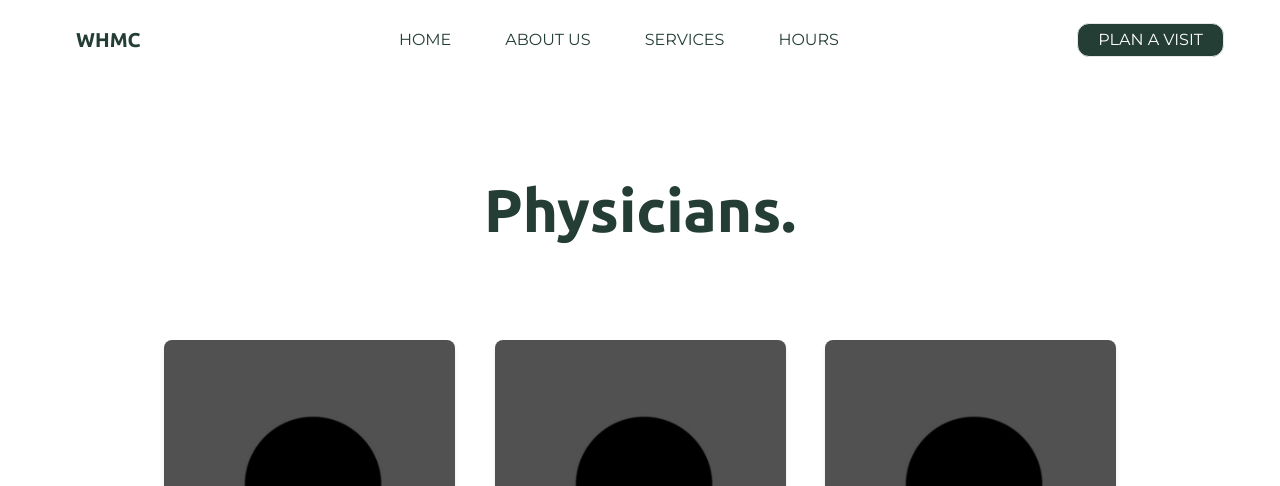
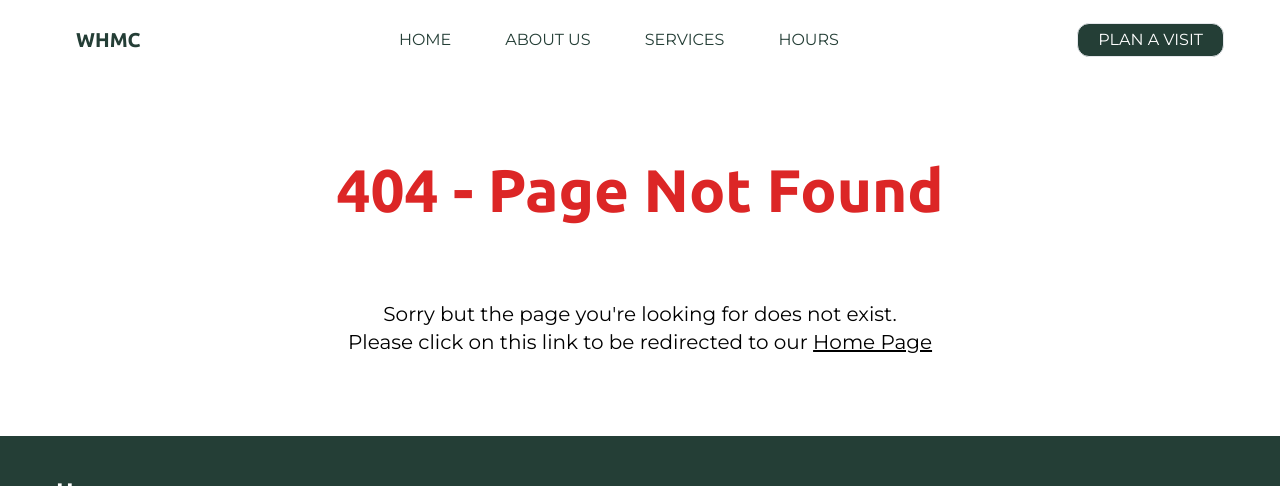
Before and after one commit to johanbphilip/whmc-website, a React (Vite) app: page /whmc-website/our-team in a window 1280 px wide. Shown: the top 486 px of the page. Built offline with nearby package versions, Linux system fonts and the light colour scheme.

Commit message:
fixed react router

```diff
--- a/package.json
+++ b/package.json
@@ -14,11 +14,12 @@
   "dependencies": {
     "@vis.gl/react-google-maps": "^1.3.0",
     "dotenv": "^16.4.5",
+    "netlify-cli": "^18.0.2",
     "node-fetch": "^3.3.2",
     "react": "^18.3.1",
     "react-dom": "^18.3.1",
     "react-icons": "^5.3.0",
-    "react-router-dom": "^6.27.0"
+    "react-router": "^7.1.3"
   },
   "devDependencies": {
     "@eslint/js": "^9.11.1",
--- a/src/App.jsx
+++ b/src/App.jsx
@@ -7,17 +7,28 @@ import { RootLayout } from './layout/RootLayout';
 import { NotFound } from './pages/NotFound';
 import { MissionTestimonial } from './pages/MissionTestimonial';
 
-import {
-  Route,
-  createBrowserRouter,
-  createRoutesFromElements,
-  RouterProvider,
-} from 'react-router-dom';
+import { BrowserRouter, Route, Router, Routes } from 'react-router';
 
 function App() {
-  const router = createBrowserRouter(
-    createRoutesFromElements(
-      <Route path="/" element={<RootLayout />}>
+  // const router = createBrowserRouter(
+  //   createRoutesFromElements(
+  //     <Route path="/" element={<RootLayout />}>
+  //       <Route index element={<Home />} />
+  //       <Route path="services" element={<Services />} />
+  //       <Route path="our-team" element={<Team />} />
+  //       <Route path="hours" element={<Hours />} />
+  //       <Route path="plan-a-visit" element={<PlanAVisit />} />
+  //       <Route path="mission-testimonials" element={<MissionTestimonial />} />
+  //       <Route path="*" element={<NotFound />} />
+  //     </Route>
+  //   ),
+  //   { basename: '/whmc-website' } // Set basename here in options
+  // );
+  console.log('App.jsx has been loaded');
+  return (
+    <BrowserRouter>
+      <Routes>
+        <Route element={<RootLayout />}>
           <Route index element={<Home />} />
           <Route path="services" element={<Services />} />
           <Route path="our-team" element={<Team />} />
@@ -26,11 +37,10 @@ function App() {
           <Route path="mission-testimonials" element={<MissionTestimonial />} />
           <Route path="*" element={<NotFound />} />
         </Route>
-    ),
-    { basename: '/whmc-website' } // Set basename here in options
+      </Routes>
+    </BrowserRouter>
   );
-  console.log('App.jsx has been loaded');
-  return <RouterProvider router={router} />;
+  // return <RouterProvider router={router} />;
 }
 
 export default App;
--- a/src/assets/data.jsx
+++ b/src/assets/data.jsx
@@ -1,71 +1,71 @@
-import { NavLink } from "react-router-dom";
+import { NavLink } from 'react-router';
 
 export const doctors = [
   {
-    name: "Dr. Li, Donna",
-    cpso: "91626",
-    daysWorked: "Tuesday, Friday, alternate Wednesdays and Saturdays",
-    image: "",
+    name: 'Dr. Li, Donna',
+    cpso: '91626',
+    daysWorked: 'Tuesday, Friday, alternate Wednesdays and Saturdays',
+    image: '',
   },
   {
-    name: "Dr. Al-Ward, Harith",
-    cpso: "85882",
-    daysWorked: "Monday, Thursday, Sunday, alternate Wednesdays",
-    image: "",
+    name: 'Dr. Al-Ward, Harith',
+    cpso: '85882',
+    daysWorked: 'Monday, Thursday, Sunday, alternate Wednesdays',
+    image: '',
   },
   {
-    name: "Dr. Lum, Bill",
-    cpso: "59734",
-    daysWorked: "Monday, Thursday, alternate Wednesdays and Saturdays",
-    image: "",
+    name: 'Dr. Lum, Bill',
+    cpso: '59734',
+    daysWorked: 'Monday, Thursday, alternate Wednesdays and Saturdays',
+    image: '',
   },
   {
-    name: "Dr. Abdallah, Barwaaqo",
-    cpso: "113645",
-    daysWorked: "",
-    image: "",
+    name: 'Dr. Abdallah, Barwaaqo',
+    cpso: '113645',
+    daysWorked: '',
+    image: '',
   },
   {
-    name: "Dr. Izzeldin, Abuelgasim",
-    cpso: "77362",
-    daysWorked: "",
-    image: "",
+    name: 'Dr. Izzeldin, Abuelgasim',
+    cpso: '77362',
+    daysWorked: '',
+    image: '',
   },
   {
-    name: "Dr. Lum, Jeffrey",
-    cpso: "65913",
-    daysWorked: "",
-    image: "",
+    name: 'Dr. Lum, Jeffrey',
+    cpso: '65913',
+    daysWorked: '',
+    image: '',
   },
 ];
 export const management = [
-  { name: "Al Zaghi", position: "Clinic Owner" },
-  { name: "Sheema Abdul Razzak", position: "Clinic Manager" },
+  { name: 'Al Zaghi', position: 'Clinic Owner' },
+  { name: 'Sheema Abdul Razzak', position: 'Clinic Manager' },
 ];
 export const ohipServices = [
-  "Vaccination",
-  "WSIB Forms",
-  "Specialist Referral",
-  "Prescription Refills",
-  "General Visits",
+  'Vaccination',
+  'WSIB Forms',
+  'Specialist Referral',
+  'Prescription Refills',
+  'General Visits',
 ];
 export const nonOhipServices = [
-  "TB Test",
-  "Driver’s Medical",
-  "Sick Notes",
-  "Ear Flush",
-  "TTC Form",
+  'TB Test',
+  'Driver’s Medical',
+  'Sick Notes',
+  'Ear Flush',
+  'TTC Form',
 ];
 
 export const plan = [
   {
-    summary: "What is your reason for visit?",
+    summary: 'What is your reason for visit?',
     detail: () => (
       <>
-        Check out our{" "}
-        <NavLink to="/services" className="hover:text-white underline">
+        Check out our{' '}
+        <NavLink to="/services" className="underline hover:text-white">
           Services
-        </NavLink>{" "}
+        </NavLink>{' '}
         page to see if a physician will see you for your reason. If it is not
         mentioned, you can contact the clinic at 905-428-8055 to see if you will
         be seen.
@@ -73,27 +73,27 @@ export const plan = [
     ),
   },
   {
-    summary: "Can a doctor on call assist you?",
+    summary: 'Can a doctor on call assist you?',
     detail:
       "While most of our physicians see all patients, there are exceptiosn for Driver's License forms, and physicals. If you are coming in for either of those, please contact contact the clinic at to see if the doctor on call can see you.",
   },
   {
-    summary: "What time will you be arriving?",
+    summary: 'What time will you be arriving?',
     detail: () => (
       <>
         Please ensure that you arrive at the clinic well before closing time in
         order to ensure that you will be seen. The clinic may stop taking
         patients prior to posted closing time if the capacity is reached. Please
-        refer to our{" "}
-        <NavLink to={"/hours"} className="hover:text-white underline">
+        refer to our{' '}
+        <NavLink to={'/hours'} className="underline hover:text-white">
           hours
-        </NavLink>{" "}
+        </NavLink>{' '}
         to see if we are still open.
       </>
     ),
   },
   {
-    summary: "What do I bring to the clinic?",
+    summary: 'What do I bring to the clinic?',
     detail: () => (
       <>
         1. A valid health card (if you are a OHIP patient) or $90 if you are a
@@ -105,7 +105,7 @@ export const plan = [
     ),
   },
   {
-    summary: "What should I expect at the clinic?",
+    summary: 'What should I expect at the clinic?',
     detail: () => (
       <>
         1. You will visit the front desk and they will instruct you to write
--- a/src/components/DropdownContents.jsx
+++ b/src/components/DropdownContents.jsx
@@ -1,5 +1,5 @@
 import React from 'react';
-import { NavLink } from 'react-router-dom';
+import { NavLink } from 'react-router';
 
 export const AboutUsContent = () => {
   return (
--- a/src/components/DropdownLink.jsx
+++ b/src/components/DropdownLink.jsx
@@ -1,5 +1,5 @@
 import { useState, React } from 'react';
-import { NavLink } from 'react-router-dom';
+import { NavLink } from 'react-router';
 
 export const DropdownLink = ({ children, href, DropdownContent }) => {
   const [dropdownOpen, setDropdownOpen] = useState(false);
--- a/src/components/MobileDropDownContent.jsx
+++ b/src/components/MobileDropDownContent.jsx
@@ -1,5 +1,5 @@
 import React from 'react';
-import { NavLink } from 'react-router-dom';
+import { NavLink } from 'react-router';
 
 export const AboutUsMobileContent = ({ closeAll }) => {
   return (
--- a/src/components/MobileNavBar.jsx
+++ b/src/components/MobileNavBar.jsx
@@ -1,5 +1,5 @@
 import React from 'react';
-import { NavLink } from 'react-router-dom';
+import { NavLink } from 'react-router';
 import { RxHamburgerMenu } from 'react-icons/rx';
 import { useState } from 'react';
 import { IoMdClose } from 'react-icons/io';
--- a/src/components/NavBar.jsx
+++ b/src/components/NavBar.jsx
@@ -1,11 +1,11 @@
 import { React } from 'react';
-import { NavLink } from 'react-router-dom';
+import { NavLink } from 'react-router';
 import { DropdownLink } from './DropdownLink';
 import { AboutUsContent, ServicesContent } from './DropdownContents';
 
 export const NavBar = () => {
   return (
-    <nav className="xxs:hidden w-full justify-between font-serif lg:flex">
+    <nav className="w-full justify-between font-serif xxs:hidden lg:flex">
       <h1 className="place-content-center font-ubuntu text-xl font-bold hover:text-lightGreen">
         <NavLink to={'/'} className={'px-5 py-1'}>
           WHMC
--- a/src/layout/RootLayout.jsx
+++ b/src/layout/RootLayout.jsx
@@ -1,6 +1,6 @@
-import { Outlet } from "react-router-dom";
-import { Header } from "../components/Header";
-import { Footer } from "../components/Footer";
+import { Outlet } from 'react-router';
+import { Header } from '../components/Header';
+import { Footer } from '../components/Footer';
 
 export const RootLayout = () => {
   return (
--- a/src/pages/Home.jsx
+++ b/src/pages/Home.jsx
@@ -1,4 +1,4 @@
-import { NavLink } from 'react-router-dom';
+import { NavLink } from 'react-router';
 import docAndPatient from '../assets/doc-patient1.jpeg';
 import { BsArrowUpRightCircleFill } from 'react-icons/bs';
 import { MdKeyboardArrowRight } from 'react-icons/md';
--- a/src/pages/NotFound.jsx
+++ b/src/pages/NotFound.jsx
@@ -1,9 +1,9 @@
 import React from 'react';
-import { NavLink } from 'react-router-dom';
+import { NavLink } from 'react-router';
 
 export const NotFound = () => {
   return (
-    <div className="xxs:mt-10 flex flex-col place-items-center px-10 py-20 font-serif md:mt-20">
+    <div className="flex flex-col place-items-center px-10 py-20 font-serif xxs:mt-10 md:mt-20">
       <h1 className="pb-20 font-ubuntu text-6xl font-bold text-red-600">
         404 - Page Not Found
       </h1>
```
Also changed, not shown: 1 other file (tests, documents, lock files or other folders). Lines whose indentation alone changed are shown as unchanged.
